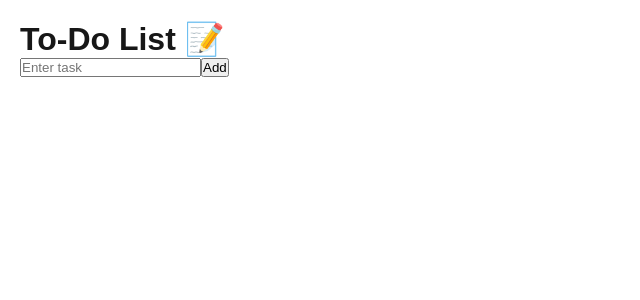
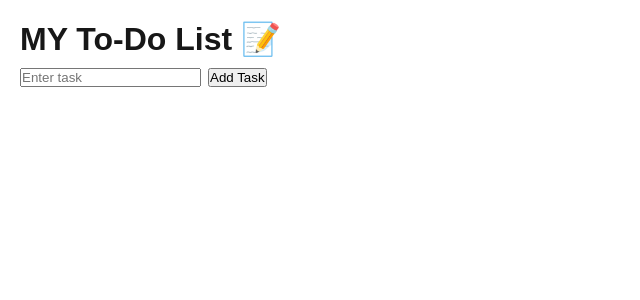
Before and after one commit to dmoussa3/todo-app, a Next.js app: page / in a window 1280 px wide. Shown: the top 300 px of the page, without its empty margins (0-640 px from the left). Built offline with nearby package versions, Linux system fonts and the light colour scheme.

Commit message:
improving

```diff
--- a/app/page.js
+++ b/app/page.js
@@ -1,17 +1,33 @@
 'use client';
-
-import { useState } from 'react';
+import { useState, useEffect } from 'react';
 
 export default function TodoApp() {
   const [todos, setTodos] = useState([]);
   const [task, setTask] = useState('');
 
+  useEffect(() => {
+    const storedTodos = JSON.parse(localStorage.getItem('todos')) || [];
+    setTodos(storedTodos);
+  }, []);
+
+  useEffect(() => {
+    localStorage.setItem('todos', JSON.stringify(todos));
+  }, [todos]);
+
   const addTodo = (e) => {
     e.preventDefault();
-    if (task.trim() !== '') {
-      setTodos([...todos, task]);
+    if (task.trim()) {
+      setTodos([...todos, { text: task, done: false }]);
       setTask('');
     }
+  };
+
+  const toggleDone = (index) => {
+    setTodos(
+      todos.map((todo, i) =>
+        i === index ? { ...todo, done: !todo.done } : todo
+      )
+    );
   };
 
   const removeTodo = (index) => {
@@ -20,22 +36,27 @@ export default function TodoApp() {
 
   return (
     <div style={{ padding: '20px' }}>
-      <h1>To-Do List 📝</h1>
-
-      <form onSubmit={addTodo}>
+      <h1 style={{ marginBottom: '10px' }}>MY To-Do List 📝</h1>
+      <form onSubmit={addTodo} style={{ marginBottom: '10px', display: 'flex', alignItems: 'center', gap: '7px' }}>
         <input
-          placeholder="Enter task"
           value={task}
           onChange={(e) => setTask(e.target.value)}
+          placeholder="Enter task"
         />
-        <button type="submit">Add</button>
+        <button type="submit">Add Task</button>
       </form>
-
       <ul>
         {todos.map((todo, i) => (
-          <li key={i}>
-            {todo}
-            <button onClick={() => removeTodo(i)}>✅ Done</button>
+          <li key={i} style={{ display: 'flex', alignItems: 'center', gap: '10px', marginBottom: '7px' }}>
+            <input
+              type="checkbox"
+              checked={todo.done}
+              onChange={() => toggleDone(i)}
+            />
+            <span style={{ textDecoration: todo.done ? 'line-through' : 'none' }}>
+              {todo.text}
+            </span>
+            <button onClick={() => removeTodo(i)}> Remove ❌ </button>
           </li>
         ))}
       </ul>
```
